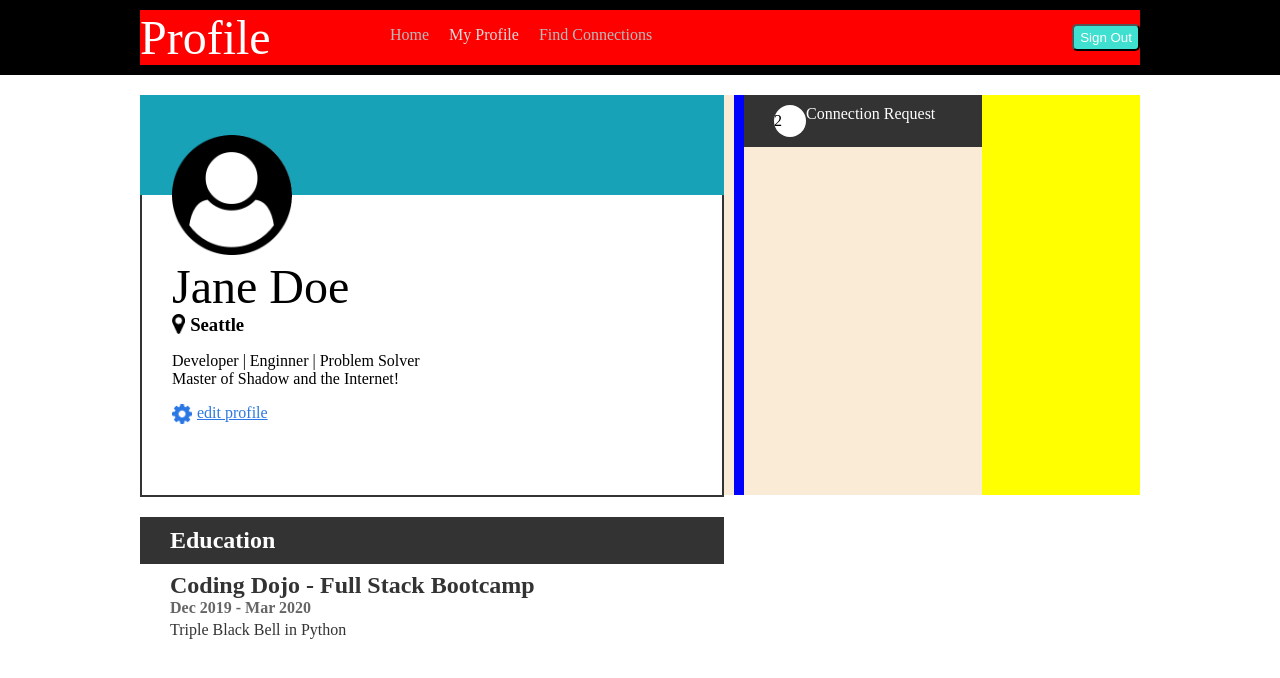
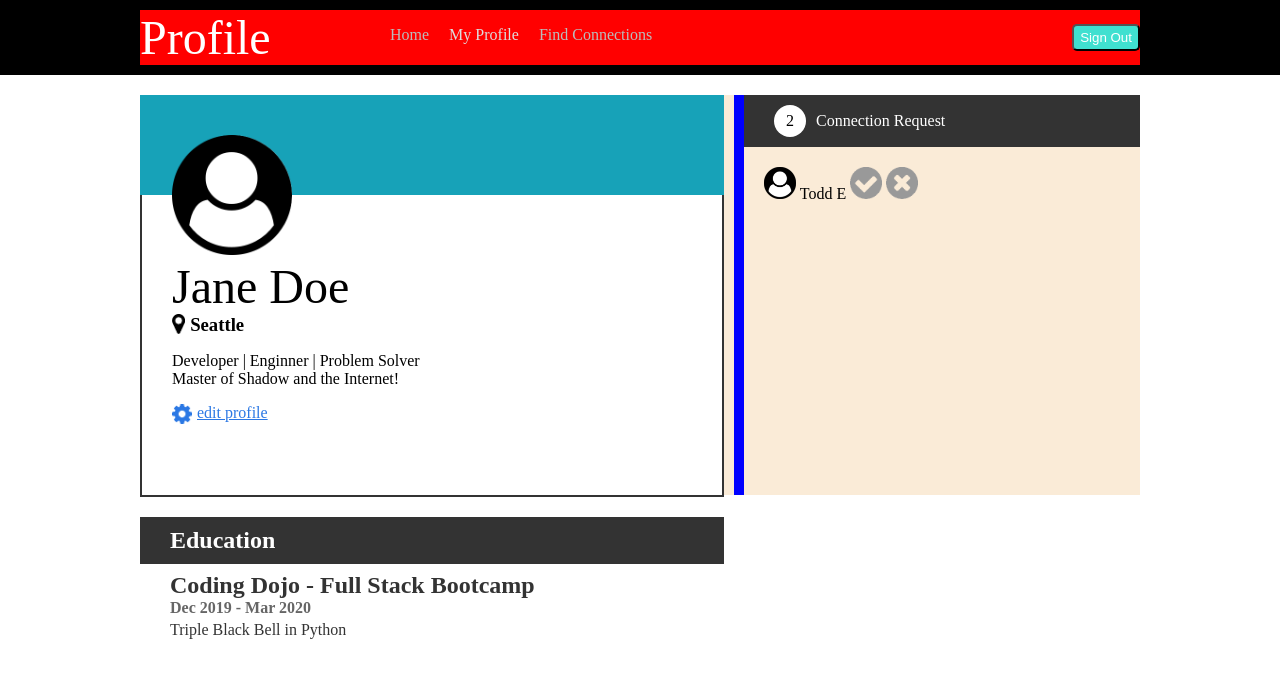
Before and after one commit to Rahumadat/pagina-de-perfil, a plain HTML site: page index.html in a window 1280 px wide. Drawn offline with Linux system fonts and the light colour scheme.

Commit message:
commit CARD v5

```diff
--- a/index.html
+++ b/index.html
@@ -68,7 +68,14 @@
                         <span>Connection Request</span>
                     </div>
                 </div>
-                <div class="detalle"></div>
+                <div class="detalle">
+                    <div>
+                        <img src="/icons/user-circle.png" alt="Avatar">
+                        <span>Todd E</span>
+                        <img src="/icons/accept-circle.png" alt="Aceptar">
+                        <img src="/icons/close-circle.png" alt="Cerrar">
+                    </div>
+                </div>
 
             </section>
 
--- a/style.css
+++ b/style.css
@@ -157,22 +157,41 @@ main aside {
     display: flex;
     flex-direction: column;
 }
-aside section .titulo {
+main aside section.connection {
+    width: 100%;
+}
+main aside section .titulo {
     display: flex;
     flex-direction: row;
     background-color: #333333;
     color: #FFFFFF;
     padding: 10px 30px;
 }
-aside section .titulo .numero {
+main aside section .titulo .numero {
     background-color: #FFFFFF;
     height: 2em;
     width: 2em;
     border-radius: 50%;
+    text-align: center;
+    margin-right: 10px;
 }
-aside section .titulo .numero span {
+main aside section .titulo .numero span {
     color:#000000;
     line-height: 2em;
     width: 2em;
 
 }
+main aside section .titulo .texto {
+    line-height: 2em;
+}
+main aside .connection .detalle img {
+    width: 32px;
+
+}
+main aside .connection .detalle {
+    margin: 10px;
+    padding: 10px;
+}
+main aside .connection .detalle span {
+    line-height: 32px;
+}
```
